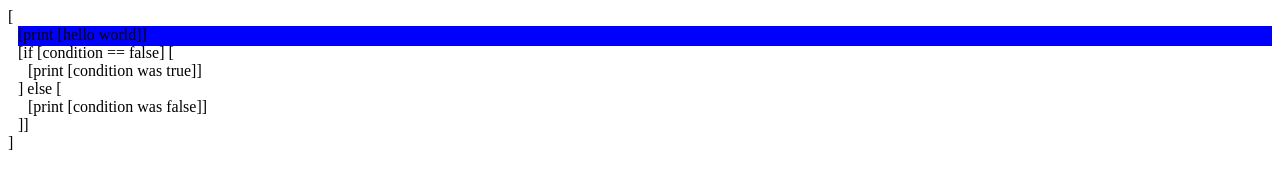
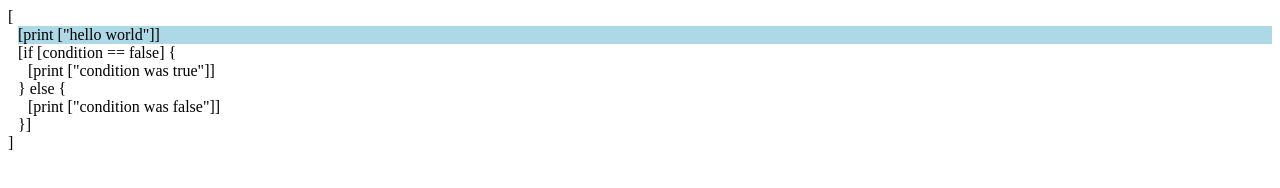
Before and after one commit to pfgithub/editorexperiment, a website with bundled scripts: page src/index.html in a window 1280 px wide. Built offline with nearby package versions, Linux system fonts and the light colour scheme.

Commit message:
more node types & wrap nodes

```diff
--- a/src/index.ts
+++ b/src/index.ts
@@ -1,5 +1,6 @@
 type TreeNode = {
     parent: TreeNode | null;
+    type: "[" | "{" | "(" | "\"" | "'" | "<" | "atom" | "root",
     children: TreeNode[] | string;
     newline?: boolean;
 };
@@ -15,35 +16,68 @@ type State = {
 // then if you want to insert you can insert after or before
 
 const newline = Symbol('newline');
-type Sample = string | Sample[] | typeof newline;
-const sample: Sample = [newline,
-    ["print", ["hello world"]],
-    ["if", ["condition", "==", "false"], [
-        newline, ["print", ["condition was true"]],
-    ], "else", [
-        newline, ["print", ["condition was false"]],
-    ]]
-];
+type SampleChild = Sample[] | string;
+type Sample = {kind: TreeNode["type"], children: SampleChild, newline?: boolean};
+function node(kind: TreeNode["type"], children: SampleChild, newline?: boolean): Sample {
+    return {kind, children, newline};
+}
+const sample = node("[", [
+    node("[", [node("atom", "print"), node("[", [node('"', "hello world")])], false),
+    node("[", [
+        node("atom", "if"),
+        node("[", [
+            node("atom", "condition"),
+            node("atom", "=="),
+            node("atom", "false"),
+        ]),
+        node("{", [
+            node("[", [
+                node("atom", "print"),
+                node("[", [node('"', "condition was true")])
+            ]),
+        ], true),
+        node("atom", "else"),
+        node("{", [
+            node("[", [
+                node("atom", "print"),
+                node("[", [node('"', "condition was false")])
+            ]),
+        ], true),
+    ]),
+], true);
 function convertToNode(parent: TreeNode | null, sample: Sample): TreeNode {
-    if (typeof sample === 'string') {
-        return {
-            parent,
-            children: sample,
-        };
-    }
-    if(sample === newline) throw new Error("error");
     const node: TreeNode = {
         parent,
         children: [],
+        type: sample.kind,
+        newline: sample.newline,
     };
-    for (const item of sample) {
-        if(item === newline) {
-            node.newline = true;
-            continue;
-        }
+    if(typeof sample.children === 'string') {
+        node.children = sample.children;
+    }else for (const item of sample.children) {
         (node.children as TreeNode[]).push(convertToNode(node, item));
     }
     return node;
+}
+
+const node_type_keybinds: Record<string, TreeNode["type"]> = {
+    "[": "[",
+    "{": "{",
+    "(": "(",
+    "\"": "\"",
+    "'": "'",
+    "<": "<",
+}
+function getStartEnd(type: TreeNode["type"], newline: boolean): [string, string] {
+    switch(type) {
+        case "[": return ["[", "]"];
+        case "{": return ["{", "}"];
+        case "(": return ["(", ")"];
+        case "\"": return ["\"", "\""];
+        case "'": return ["'", "'"];
+        case "<": return ["<", ">"];
+        case "atom": return newline ? ["@\"", "\""] : ["", ""];
+    }
 }
 
 function renderNode(state: State, node: TreeNode): Node {
@@ -51,77 +85,123 @@ function renderNode(state: State, node: TreeNode): Node {
     let sel_min = Math.min(state.cursor.cursor, state.cursor.anchor);
     let sel_max = Math.max(state.cursor.cursor, state.cursor.anchor);
 
-    if (typeof node.children === 'string') {
-        let nodestr = node.children;
-        if(sel) {
-            const fragment = document.createDocumentFragment();
-            fragment.appendChild(document.createTextNode(nodestr.slice(0, sel_min)));
-            const selected_span = document.createElement("span");
-            selected_span.setAttribute("style", "background-color: blue;");
-            selected_span.appendChild(document.createTextNode(nodestr.slice(sel_min, sel_max)));
-            fragment.appendChild(selected_span);
-            fragment.appendChild(document.createTextNode(nodestr.slice(sel_max)));
-            return fragment;
-        }
-        return document.createTextNode(nodestr);
-    }
+    // if (typeof node.children === 'string') {
+    //     let nodestr = node.children;
+    //     const fragment = document.createElement("span");
+    //     if(node.newline || node.children.includes(" ")) fragment.appendChild(document.createTextNode('"'));
+    //     if(sel) {
+    //         fragment.appendChild(document.createTextNode(nodestr.slice(0, sel_min)));
+    //         const selected_span = document.createElement("span");
+    //         selected_span.classList.add("selected");
+    //         selected_span.appendChild(document.createTextNode(nodestr.slice(sel_min, sel_max)));
+    //         fragment.appendChild(selected_span);
+    //         fragment.appendChild(document.createTextNode(nodestr.slice(sel_max)));
+    //     }else{
+    //         fragment.appendChild(document.createTextNode(nodestr));
+    //     }
+    //     if(node.newline || node.children.includes(" ")) fragment.appendChild(document.createTextNode('"'));
+    //     return fragment;
+    // }
 
-    const ch = document.createElement("div");
-    ch.setAttribute("style", "display: inline;");
-    ch.appendChild(document.createTextNode("["));
-    if(node.newline) {
-        const subch = document.createElement("div");
-        subch.setAttribute("style", "display: flex; flex-direction: column; margin-left: 10px;");
+    const ch = document.createElement("span");
+    const [node_start, node_end] = getStartEnd(node.type, node.newline);
+    ch.appendChild(document.createTextNode( node_start ));
     let i = 0;
-        const addcursor = () => {
-            if(i === sel_min || i === sel_max) {
+    const addcursor = (tgt: HTMLElement, mode: "horizontal" | "vertical") => {
+        if(sel && i === sel_min && sel_min === sel_max) {
+            if(mode === "vertical") {
+                const el = document.createElement("span");
+                el.setAttribute("style", "position: relative");
+                const line = document.createElement("div");
+                line.setAttribute("style", "position: absolute; background-color: blue; height: 100%; width: 2px; left: 50%;");
+                el.appendChild(line);
+                tgt.appendChild(el);
+            }else if(mode === "horizontal") {
                 const el = document.createElement("div");
                 el.setAttribute("style", "position: relative;");
                 const line = document.createElement("div");
                 line.setAttribute("style", "position: absolute; background-color: blue; height: 2px; width: 100%; top: 50%;");
                 el.appendChild(line);
-                subch.appendChild(el);
+                tgt.appendChild(el);
             }
         }
+    }
+    if(node.newline) {
+        const subch = document.createElement("div");
+        subch.setAttribute("style", "display: flex; flex-direction: column; padding-left: 10px;");
+        if(typeof node.children === "string") {
+            const chcontainer = document.createElement("span");
+            let str_sel_min = sel ? sel_min : 0;
+            let str_sel_max = sel ? sel_max : node.children.length;
+
+            addcursor(chcontainer, "vertical");
+            chcontainer.appendChild(document.createTextNode(node.children.slice(0, str_sel_min)));
+            i += str_sel_min;
+            addcursor(chcontainer, "vertical");
+            chcontainer.appendChild(document.createTextNode(node.children.slice(str_sel_min, str_sel_max)));
+            i += str_sel_max - str_sel_min;
+            addcursor(chcontainer, "vertical");
+            chcontainer.appendChild(document.createTextNode(node.children.slice(str_sel_max)));
+            i += node.children.length - str_sel_max;
+            addcursor(chcontainer, "vertical");
+
+            subch.appendChild(chcontainer);
+        }else{
+            if(i === 0) addcursor(subch, "horizontal");
             for (const child of node.children) {
-            if(sel && i === 0) addcursor();
                 const selected = sel && i >= sel_min && i < sel_max;
                 const chcontainer = document.createElement("div");
                 chcontainer.appendChild(renderNode(state, child));
                 if(selected) {
-                chcontainer.setAttribute("style", "background-color: blue;");
+                    chcontainer.classList.add("selected");
                 }
                 subch.appendChild(chcontainer);
                 i += 1;
-            if(sel) addcursor();
+                addcursor(subch, "horizontal");
+            }
         }
         ch.appendChild(subch);
     }else{
-        let idx = 0;
-        const addcursor = () => {
-            if(idx >= sel_min && idx <= sel_max) {
-                const el = document.createElement("div");
-                el.setAttribute("style", "position: relative;display:inline");
-                const line = document.createElement("div");
-                line.setAttribute("style", "position: absolute; background-color: blue; height: 100%; width: 2px; left: 50%;");
-                el.appendChild(line);
-                ch.appendChild(el);
+        if(typeof node.children === "string") {
+            const chcontainer = document.createElement("span");
+            let str_sel_min = sel ? sel_min : 0;
+            let str_sel_max = sel ? sel_max : node.children.length;
+
+            addcursor(chcontainer, "vertical");
+            chcontainer.appendChild(document.createTextNode(node.children.slice(0, str_sel_min)));
+            i += str_sel_min;
+            addcursor(chcontainer, "vertical");
+            if(sel && i >= sel_min && i + (str_sel_max - str_sel_min) <= sel_max) {
+                const selected_span = document.createElement("span");
+                selected_span.classList.add("selected");
+                selected_span.appendChild(document.createTextNode(node.children.slice(str_sel_min, str_sel_max)));
+                chcontainer.appendChild(selected_span);
+            }else{
+                chcontainer.appendChild(document.createTextNode(node.children.slice(str_sel_min, str_sel_max)));
+            }
+            i += str_sel_max - str_sel_min;
+            addcursor(chcontainer, "vertical");
+            chcontainer.appendChild(document.createTextNode(node.children.slice(str_sel_max)));
+            i += node.children.length - str_sel_max;
+            addcursor(chcontainer, "vertical");
+
+            ch.appendChild(chcontainer);
+        }else {
+            addcursor(ch, "vertical");
+            for (const child of node.children) {
+                if(i !== 0) ch.appendChild(document.createTextNode(" "));
+                const chcontainer = document.createElement("span");
+                chcontainer.appendChild(renderNode(state, child));
+                if(sel && i >= sel_min && i < sel_max) {
+                    chcontainer.classList.add("selected");
+                }
+                ch.appendChild(chcontainer);
+                i++;
+                addcursor(ch, "vertical");
             }
         }
-        for (const child of node.children) {
-            if(sel && idx === 0) addcursor();
-            if(idx !== 0) ch.appendChild(document.createTextNode(" "));
-            const chcontainer = document.createElement("span");
-            chcontainer.appendChild(renderNode(state, child));
-            if(sel && idx >= sel_min && idx < sel_max) {
-                chcontainer.setAttribute("style", "background-color: blue;");
     }
-            ch.appendChild(chcontainer);
-            idx++;
-            if(sel) addcursor();
-        }
-    }
-    ch.appendChild(document.createTextNode("]"));
+    ch.appendChild(document.createTextNode( node_end ));
     return ch;
 }
 
@@ -172,6 +252,39 @@ document.addEventListener('keydown', (event) => {
             state.cursor.anchor = 0;
         }
     }
+    if(event.key === 'Enter') {
+        const newtarget = state.cursor.at.children[Math.min(state.cursor.cursor, state.cursor.anchor)]!;
+        if(typeof newtarget === 'object') {
+            newtarget.newline = !newtarget.newline;
+        }
+    }
+    if(event.key === "Backspace") {
+        // unwrap the selected node
+        const chidx = Math.min(state.cursor.cursor, state.cursor.anchor);
+        const newtarget = state.cursor.at.children[chidx]!;
+        if(typeof newtarget === 'object' && Array.isArray(state.cursor.at.children)) {
+            const newch = typeof newtarget.children === 'string' ? [] : newtarget.children;
+            state.cursor.at.children.splice(chidx, 1, ...newch);
+            state.cursor.anchor = chidx;
+            state.cursor.cursor = chidx + newch.length;
+        }
+    }
+    // handle '{'
+    if(node_type_keybinds[event.key]) {
+        const chidx = Math.min(state.cursor.cursor, state.cursor.anchor);
+        const newtarget = state.cursor.at.children[chidx]!;
+        if(typeof newtarget === 'object' && Array.isArray(state.cursor.at.children)) {
+            const kind = node_type_keybinds[event.key]!;
+            const wrapped: TreeNode = {
+                parent: state.cursor.at,
+                children: [newtarget],
+                type: kind,
+                newline: false,
+            };
+            newtarget.parent = wrapped;
+            state.cursor.at.children.splice(chidx, 1, wrapped);
+        }
+    }
     console.log("end", state.cursor)
     render();
 });
--- /dev/null
+++ b/src/style.css
@@ -0,0 +1,3 @@
+.selected, .selected div {
+    background-color: lightblue;
+}
```
Also changed, not shown: src/index.html (+1 -0 lines). Lines whose indentation alone changed are shown as unchanged.
